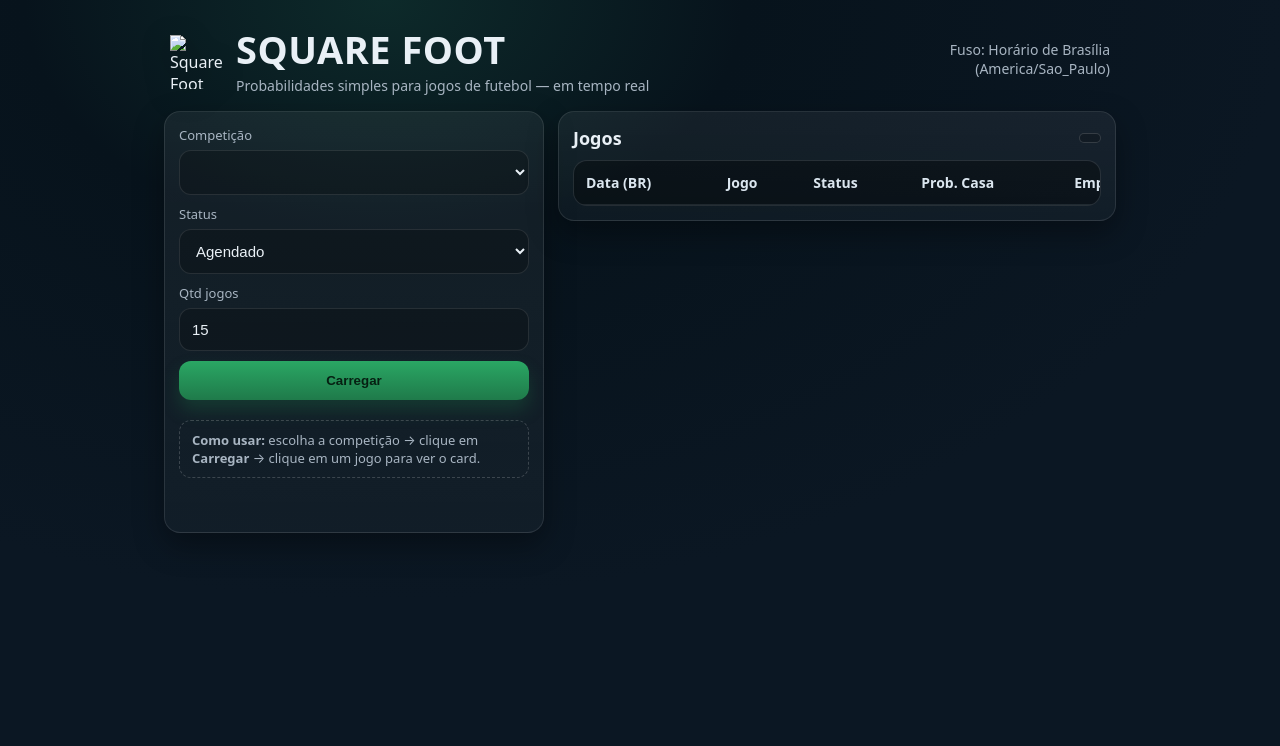
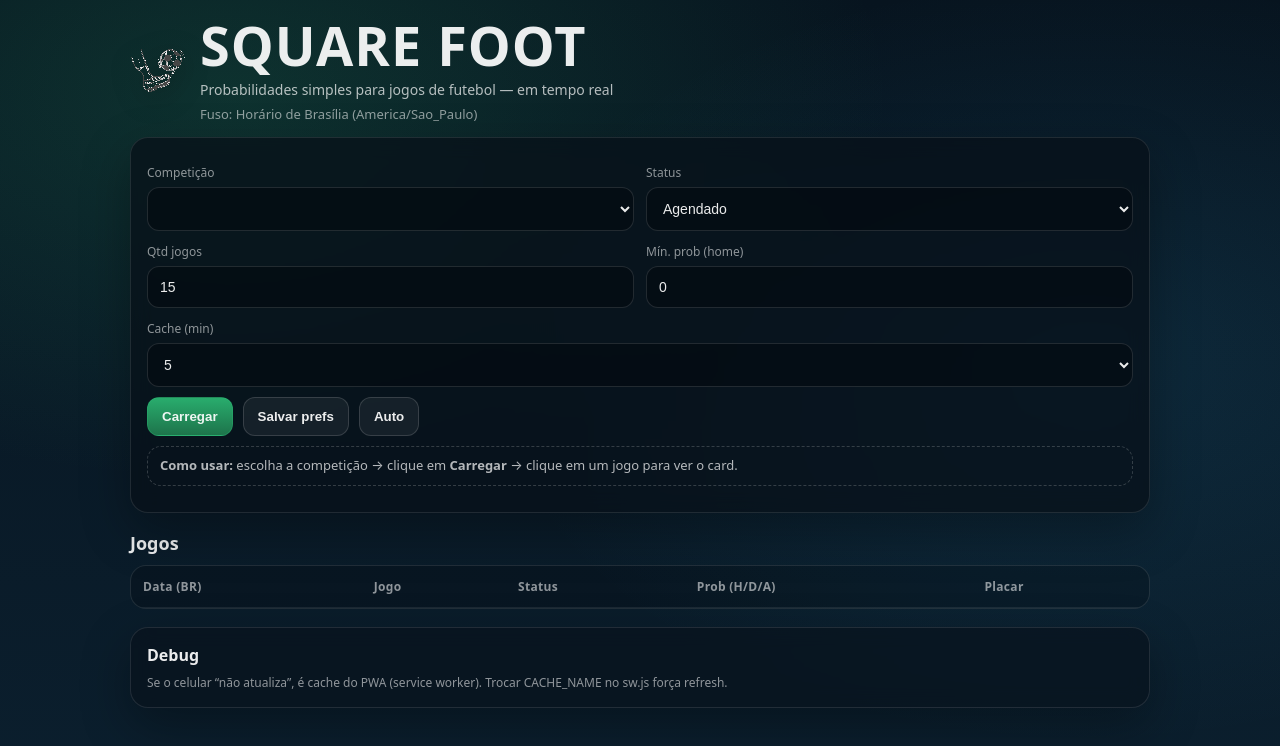
Before and after one commit to SISSOAp/SQUARE-FOOT, a plain HTML site: page web/index.html in a window 1280 px wide. Drawn offline with Linux system fonts and the light colour scheme; no server answers.

Commit message:
Update UI and replace logo (full files)

```diff
--- a/web/index.html
+++ b/web/index.html
@@ -2,287 +2,363 @@
 <html lang="pt-br">
 <head>
   <meta charset="utf-8" />
-  <meta name="viewport" content="width=device-width, initial-scale=1" />
+  <meta name="viewport" content="width=device-width,initial-scale=1,viewport-fit=cover" />
   <title>SQUARE FOOT</title>
 
-  <!-- PWA / Ícones -->
+  <meta name="theme-color" content="#0b1723" />
+
   <link rel="icon" href="/icons/favicon.ico" sizes="any">
   <link rel="icon" type="image/png" sizes="16x16" href="/icons/favicon-16.png">
   <link rel="icon" type="image/png" sizes="32x32" href="/icons/favicon-32.png">
   <link rel="apple-touch-icon" sizes="180x180" href="/icons/icon-180.png">
   <link rel="manifest" href="/icons/site.webmanifest">
-  <meta name="theme-color" content="#0b1723" />
 
   <style>
     :root{
-      --bg1:#07131c;
-      --bg2:#0b1723;
-      --card:#0f2231;
-      --card2:#0b1a26;
-      --text:#e9f0f6;
-      --muted:#a8b5c2;
-      --accent:#1f7a4a;
-      --line:rgba(255,255,255,.10);
-      --shadow: 0 12px 30px rgba(0,0,0,.35);
-      --radius:16px;
+      --bg1:#07141f;
+      --bg2:#0b1f2e;
+      --panel: rgba(8,16,24,0.72);
+      --panel2: rgba(8,16,24,0.55);
+      --stroke: rgba(255,255,255,0.10);
+      --text: rgba(255,255,255,0.92);
+      --muted: rgba(255,255,255,0.70);
+      --muted2: rgba(255,255,255,0.55);
+      --green:#1f7a4f;
+      --green2:#2bb673;
+      --danger:#ff6b6b;
     }
-    *{box-sizing:border-box}
+
+    *{ box-sizing:border-box; }
+    html,body{ height:100%; }
     body{
       margin:0;
-      font-family: system-ui, -apple-system, Segoe UI, Roboto, Arial, sans-serif;
+      font-family: ui-sans-serif, system-ui, -apple-system, Segoe UI, Roboto, Arial, sans-serif;
       color:var(--text);
-      background: radial-gradient(900px 600px at 30% 0%, #0d2a2a 0%, var(--bg1) 40%, var(--bg2) 100%);
-      min-height:100vh;
-    }
-    .page{
-      max-width: 980px;
-      margin: 0 auto;
-      padding: 18px 14px 40px;
+      background:
+        radial-gradient(1200px 700px at 18% 12%, rgba(43,182,115,0.18), transparent 55%),
+        radial-gradient(1100px 700px at 85% 45%, rgba(56,189,248,0.10), transparent 55%),
+        linear-gradient(180deg, var(--bg1), var(--bg2));
+      padding: 18px;
     }
 
-    header{
+    .wrap{
+      max-width: 1020px;
+      margin: 0 auto;
+    }
+
+    .top{
       display:flex;
+      gap:16px;
       align-items:flex-start;
       justify-content:space-between;
-      gap:12px;
-      padding: 12px 6px 16px;
+      flex-wrap:wrap;
+      margin-bottom: 14px;
     }
+
     .brand{
       display:flex;
+      gap:14px;
       align-items:center;
-      gap:12px;
-      min-width: 220px;
+      min-width: 280px;
     }
-    .brand img{
-      width:54px;
-      height:54px;
+
+    .brand-logo{
+      width:56px;
+      height:56px;
       object-fit:contain;
       image-rendering: pixelated;
-      filter: drop-shadow(0 8px 14px rgba(0,0,0,.35));
+      filter: drop-shadow(0 6px 14px rgba(0,0,0,0.35));
     }
-    .brand h1{
-      margin:0;
-      letter-spacing:.5px;
-      font-size: 38px;
-      line-height: 1.05;
+
+    .brand-title{
+      font-weight: 900;
+      letter-spacing: 1px;
+      line-height: 1;
+      font-size: clamp(30px, 6vw, 54px);
     }
-    .brand p{
-      margin:6px 0 0;
-      color:var(--muted);
-      font-size:14px;
-      max-width: 420px;
+
+    .brand-sub{
+      margin-top: 8px;
+      color: var(--muted);
+      max-width: 520px;
+      font-size: 14px;
     }
-    .tz{
-      color:var(--muted);
-      font-size:14px;
-      margin-top: 10px;
-      text-align:right;
-      white-space:nowrap;
+
+    .brand-tz{
+      margin-top: 6px;
+      color: var(--muted2);
+      font-size: 13px;
+    }
+
+    .panel{
+      background: var(--panel);
+      border: 1px solid var(--stroke);
+      border-radius: 18px;
+      padding: 16px;
+      box-shadow: 0 18px 50px rgba(0,0,0,0.30);
+      backdrop-filter: blur(10px);
+    }
+
+    .panel.soft{
+      background: var(--panel2);
     }
 
     .grid{
       display:grid;
       grid-template-columns: 1fr;
-      gap:14px;
+      gap: 12px;
+      margin-top: 10px;
     }
 
-    .card{
-      background: linear-gradient(180deg, rgba(255,255,255,.06), rgba(255,255,255,.03));
-      border: 1px solid var(--line);
-      box-shadow: var(--shadow);
-      border-radius: var(--radius);
-      padding: 14px;
-      overflow:hidden;
+    .field label{
+      display:block;
+      font-size: 12px;
+      color: var(--muted2);
+      margin-bottom: 6px;
     }
 
-    .controls{
-      display:grid;
-      grid-template-columns: 1fr;
-      gap: 10px;
-    }
-    .row{
-      display:grid;
-      grid-template-columns: 1fr;
-      gap: 6px;
-    }
-    label{
-      font-size: 13px;
-      color: var(--muted);
-    }
-    select, input{
+    select,input{
       width:100%;
       padding: 12px 12px;
       border-radius: 12px;
-      border: 1px solid var(--line);
-      background: rgba(0,0,0,.22);
+      border: 1px solid rgba(255,255,255,0.12);
+      background: rgba(3,10,16,0.55);
       color: var(--text);
-      outline:none;
-      font-size: 15px;
+      outline: none;
+      font-size: 14px;
     }
+
+    input[type="number"]{ appearance: textfield; }
+
+    .actions{
+      display:flex;
+      gap:10px;
+      flex-wrap:wrap;
+      margin-top: 10px;
+    }
+
     button{
-      padding: 12px 14px;
-      border: 0;
+      border: 1px solid rgba(255,255,255,0.14);
       border-radius: 12px;
-      background: linear-gradient(180deg, #2aa764, var(--accent));
-      color: #062012;
+      padding: 11px 14px;
+      background: rgba(255,255,255,0.06);
+      color: var(--text);
       font-weight: 700;
-      cursor:pointer;
-      box-shadow: 0 10px 18px rgba(31,122,74,.30);
+      cursor: pointer;
     }
+
+    button.primary{
+      background: linear-gradient(180deg, rgba(43,182,115,0.95), rgba(31,122,79,0.95));
+      border-color: rgba(43,182,115,0.35);
+    }
+
     button:active{ transform: translateY(1px); }
 
-    .hint{
-      margin-top:10px;
+    .meta{
+      margin-top: 10px;
+      color: var(--muted2);
+      font-size: 12px;
+      white-space: pre-wrap;
+    }
+
+    .err{
+      margin-top: 10px;
+      color: var(--danger);
+      font-size: 12px;
+      white-space: pre-wrap;
+    }
+
+    .help{
+      margin-top: 10px;
       padding: 10px 12px;
-      border: 1px dashed rgba(255,255,255,.18);
-      border-radius: 12px;
+      border-radius: 14px;
+      border: 1px dashed rgba(255,255,255,0.18);
       color: var(--muted);
       font-size: 13px;
+      line-height: 1.35;
     }
 
-    .meta{
-      margin-top:10px;
-      color: var(--muted);
-      font-size: 13px;
-    }
-    .err{
-      margin-top:10px;
-      color: #ffb3b3;
-      white-space: pre-wrap;
-      font-size: 13px;
+    .section-title{
+      display:flex;
+      align-items:center;
+      justify-content:space-between;
+      gap: 10px;
+      margin: 18px 0 10px;
+      font-weight: 900;
+      font-size: 18px;
     }
 
-    .tableWrap{
-      overflow:auto;
-      border-radius: 14px;
-      border: 1px solid var(--line);
-      background: rgba(0,0,0,.18);
+    .tag{
+      color: var(--muted2);
+      font-size: 13px;
+      font-weight: 700;
     }
+
+    .table-wrap{
+      overflow-x:auto;
+      border-radius: 16px;
+      border: 1px solid var(--stroke);
+      background: rgba(0,0,0,0.18);
+    }
+
     table{
       width:100%;
       border-collapse: collapse;
-      min-width: 760px; /* no celular vira scroll horizontal */
+      min-width: 680px;
     }
-    th, td{
+
+    th,td{
       padding: 12px 12px;
-      border-bottom: 1px solid rgba(255,255,255,.08);
+      border-bottom: 1px solid rgba(255,255,255,0.08);
+      text-align: left;
+      vertical-align: middle;
       font-size: 14px;
-      text-align:left;
-      vertical-align: middle;
     }
+
     th{
-      color: #dbe6ef;
-      background: rgba(0,0,0,.18);
-      position: sticky;
-      top: 0;
-      z-index: 1;
+      color: var(--muted2);
+      font-size: 12px;
+      letter-spacing: 0.3px;
+      font-weight: 800;
     }
+
     .pill{
       display:inline-block;
-      padding: 4px 10px;
+      padding: 6px 10px;
       border-radius: 999px;
-      border:1px solid rgba(255,255,255,.15);
-      background: rgba(0,0,0,.18);
-      color: var(--muted);
+      border: 1px solid rgba(255,255,255,0.14);
+      background: rgba(255,255,255,0.06);
       font-size: 12px;
+      font-weight: 800;
+      color: var(--text);
       white-space: nowrap;
     }
 
-    /* Responsivo: no celular, layout fica vertical e confortável */
-    @media (min-width: 860px){
+    /* Layout: desktop/tablet */
+    @media (min-width: 900px){
       .grid{
-        grid-template-columns: 380px 1fr;
-        align-items:start;
+        grid-template-columns: 1fr 1fr;
       }
-      .controls{
-        grid-template-columns: 1fr;
+      .field.span2{ grid-column: 1 / span 2; }
     }
+
+    /* Mobile: aumenta respiro e evita “bug” visual */
+    @media (max-width: 520px){
+      body{ padding: 14px; }
+      .panel{ padding: 14px; border-radius: 16px; }
+      .brand-logo{ width: 50px; height: 50px; }
     }
   </style>
 </head>
 
 <body>
-  <div class="page">
-    <header>
+  <div class="wrap">
+    <div class="top">
       <div class="brand">
-        <img src="/icons/logo.png" alt="Square Foot logo" />
+        <img class="brand-logo" src="/icons/square-foot-logo.png" alt="Square Foot">
         <div>
-          <h1>SQUARE FOOT</h1>
-          <p>Probabilidades simples para jogos de futebol — em tempo real</p>
+          <div class="brand-title">SQUARE FOOT</div>
+          <div class="brand-sub">Probabilidades simples para jogos de futebol — em tempo real</div>
+          <div class="brand-tz">Fuso: Horário de Brasília (America/Sao_Paulo)</div>
         </div>
       </div>
-      <div class="tz">Fuso: Horário de Brasília<br>(America/Sao_Paulo)</div>
-    </header>
+    </div>
 
+    <div class="panel">
       <div class="grid">
-      <section class="card">
-        <div class="controls">
-          <div class="row">
+        <div class="field">
           <label for="code">Competição</label>
           <select id="code"></select>
         </div>
 
-          <div class="row">
+        <div class="field">
           <label for="status">Status</label>
           <select id="status">
             <option value="SCHEDULED">Agendado</option>
             <option value="LIVE">Ao vivo</option>
+            <option value="IN_PLAY">Em jogo</option>
+            <option value="PAUSED">Intervalo</option>
             <option value="FINISHED">Finalizado</option>
+            <option value="POSTPONED">Adiado</option>
+            <option value="SUSPENDED">Suspenso</option>
+            <option value="CANCELLED">Cancelado</option>
           </select>
         </div>
 
-          <div class="row">
+        <div class="field">
           <label for="maxMatches">Qtd jogos</label>
           <input id="maxMatches" type="number" min="1" max="200" value="15" />
         </div>
 
-          <button id="btnLoad">Carregar</button>
+        <div class="field">
+          <label for="minHome">Mín. prob (home)</label>
+          <input id="minHome" type="number" min="0" max="100" step="1" value="0" />
+        </div>
 
-          <!-- Campos extras que seu app.js já referencia -->
-          <input id="minHome" type="hidden" value="0" />
-          <input id="ttl" type="hidden" value="60" />
+        <div class="field span2">
+          <label for="ttl">Cache (min)</label>
+          <select id="ttl">
+            <option value="0">0 (sem cache)</option>
+            <option value="2">2</option>
+            <option value="5" selected>5</option>
+            <option value="10">10</option>
+            <option value="15">15</option>
+          </select>
 
-          <div class="hint">
+          <div class="actions">
+            <button id="btnLoad" class="primary">Carregar</button>
+            <button id="btnSave">Salvar prefs</button>
+            <button id="btnAuto">Auto</button>
+          </div>
+
+          <div class="help">
             <b>Como usar:</b> escolha a competição → clique em <b>Carregar</b> → clique em um jogo para ver o card.
           </div>
 
           <div id="meta" class="meta"></div>
           <div id="err" class="err"></div>
         </div>
-      </section>
-
-      <section class="card">
-        <div style="display:flex; align-items:center; justify-content:space-between; gap:10px;">
-          <h2 style="margin:0; font-size:18px;">Jogos</h2>
-          <span class="pill" id="badge"></span>
+      </div>
     </div>
 
-        <div style="height:10px"></div>
+    <div class="section-title">
+      <div>Jogos</div>
+      <div id="tll" class="tag"></div>
+    </div>
 
-        <div class="tableWrap">
+    <div class="table-wrap">
       <table>
         <thead>
           <tr>
             <th>Data (BR)</th>
             <th>Jogo</th>
             <th>Status</th>
-                <th>Prob. Casa</th>
-                <th>Empate</th>
-                <th>Prob. Fora</th>
+            <th>Prob (H/D/A)</th>
+            <th>Placar</th>
           </tr>
         </thead>
-            <tbody id="rows"></tbody>
+        <tbody id="rows">
+          <!-- app.js preenche aqui -->
+        </tbody>
       </table>
     </div>
-      </section>
+
+    <div style="height:18px"></div>
+
+    <div class="panel soft">
+      <div style="font-weight:900; margin-bottom:8px;">Debug</div>
+      <div style="color:var(--muted2); font-size:12px;">
+        Se o celular “não atualiza”, é cache do PWA (service worker). Trocar CACHE_NAME no sw.js força refresh.
+      </div>
     </div>
   </div>
 
-  <script src="/app.js"></script>
   <script>
+    // registra SW (caso o app.js não faça isso)
     if ("serviceWorker" in navigator) {
-      navigator.serviceWorker.register("/sw.js");
+      navigator.serviceWorker.register("/sw.js").catch(()=>{});
     }
   </script>
+  <script src="/app.js"></script>
 </body>
 </html>
```
Also changed, not shown: web/sw.js (+27 -23 lines), web/icons/square-foot-logo.png (added). Lines whose indentation alone changed are shown as unchanged.
